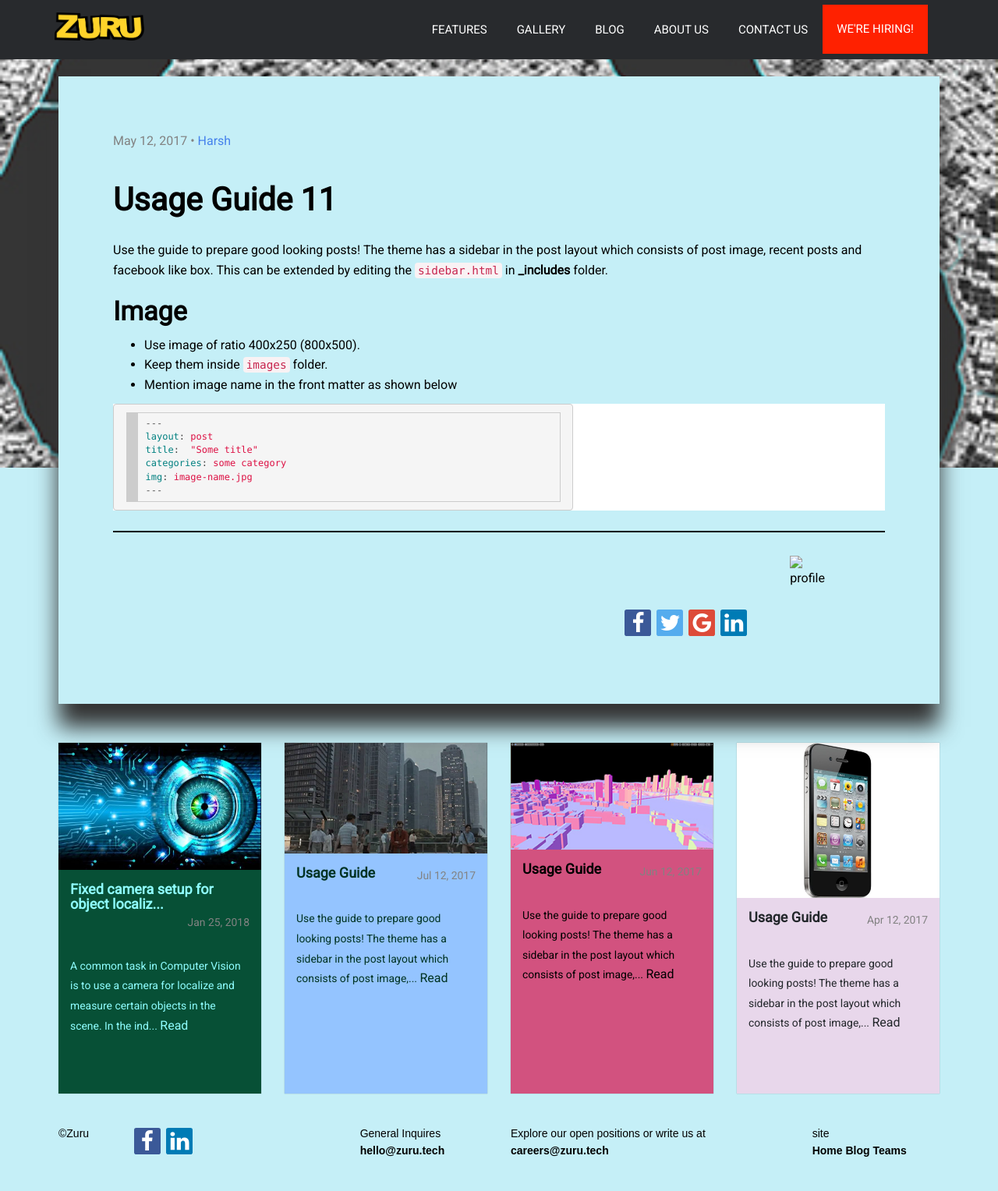
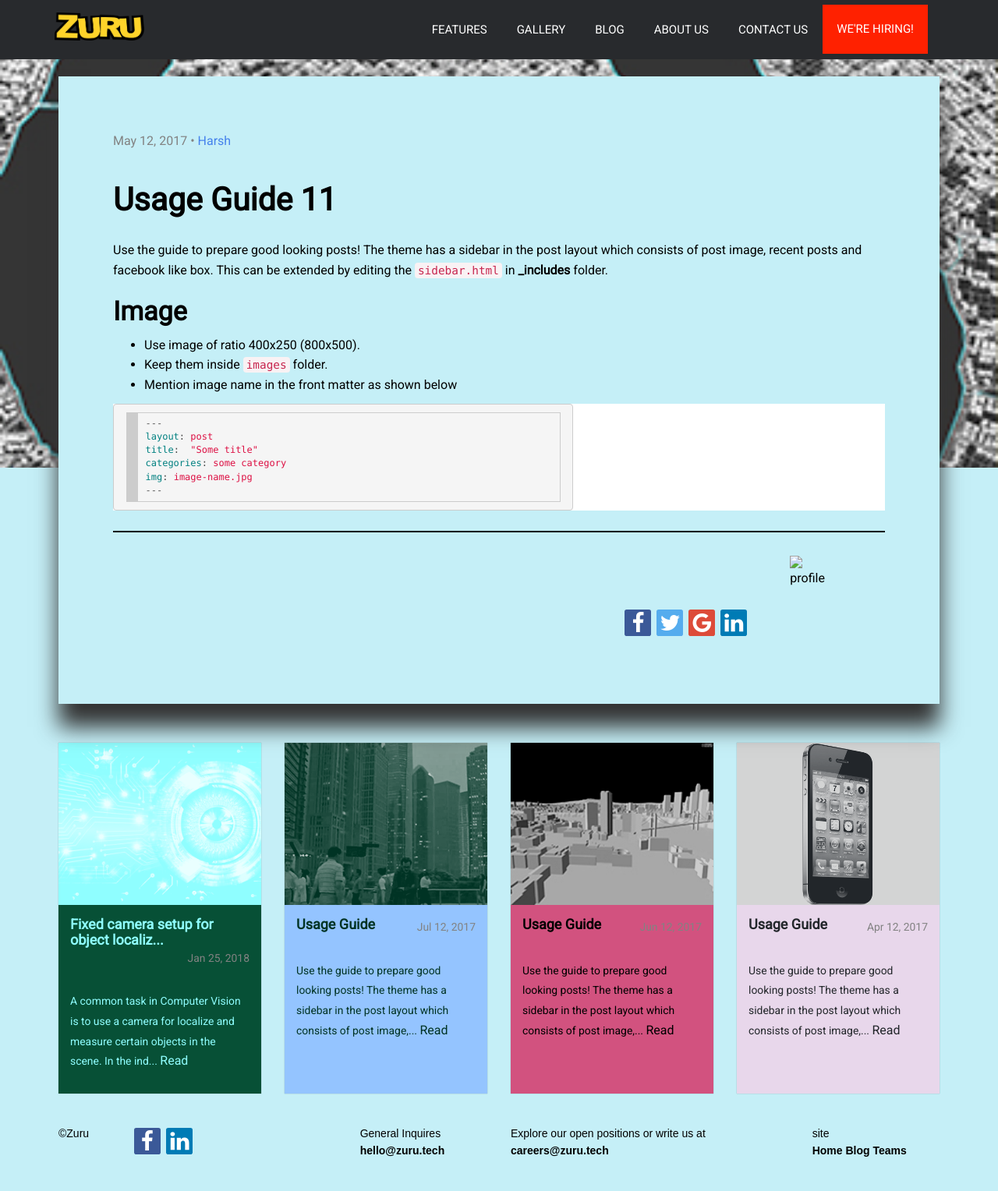
Before and after one commit to Dipen-Dedania/zuru-blog, a Jekyll site: the page built from _posts/2017-05-12-test-5-robotics.markdown, in a window 1280 px wide. Shown: the whole page at 78% size. Built offline with Jekyll 4.4.1, drawn with Linux system fonts in a browser that asks for light colours.

Commit message:
Some changes for suggested cards

```diff
--- a/_layouts/post.html
+++ b/_layouts/post.html
@@ -111,7 +111,9 @@ layout: default
                              style="background-color:{{postTheme.backgroundColor}};color:{{postTheme.fontColor}};">
 
                             {% if post.img %}
-                            <img width="100%" src="{{site.baseurl}}/images/{{post.img}}" alt="{{post.title}}">
+                            <div class="card-image-container" style="background-color:{{postTheme.fontColor}}">
+                                <img width="100%" src="{{site.baseurl}}/images/{{post.img}}" alt="{{post.title}}">
+                            </div>
                             {% else %}
                             <img width="100%" src="{{site.baseurl}}/images/webjeda-logo-big.jpg" alt="{{site.title}}">
                             {% endif %}
```
